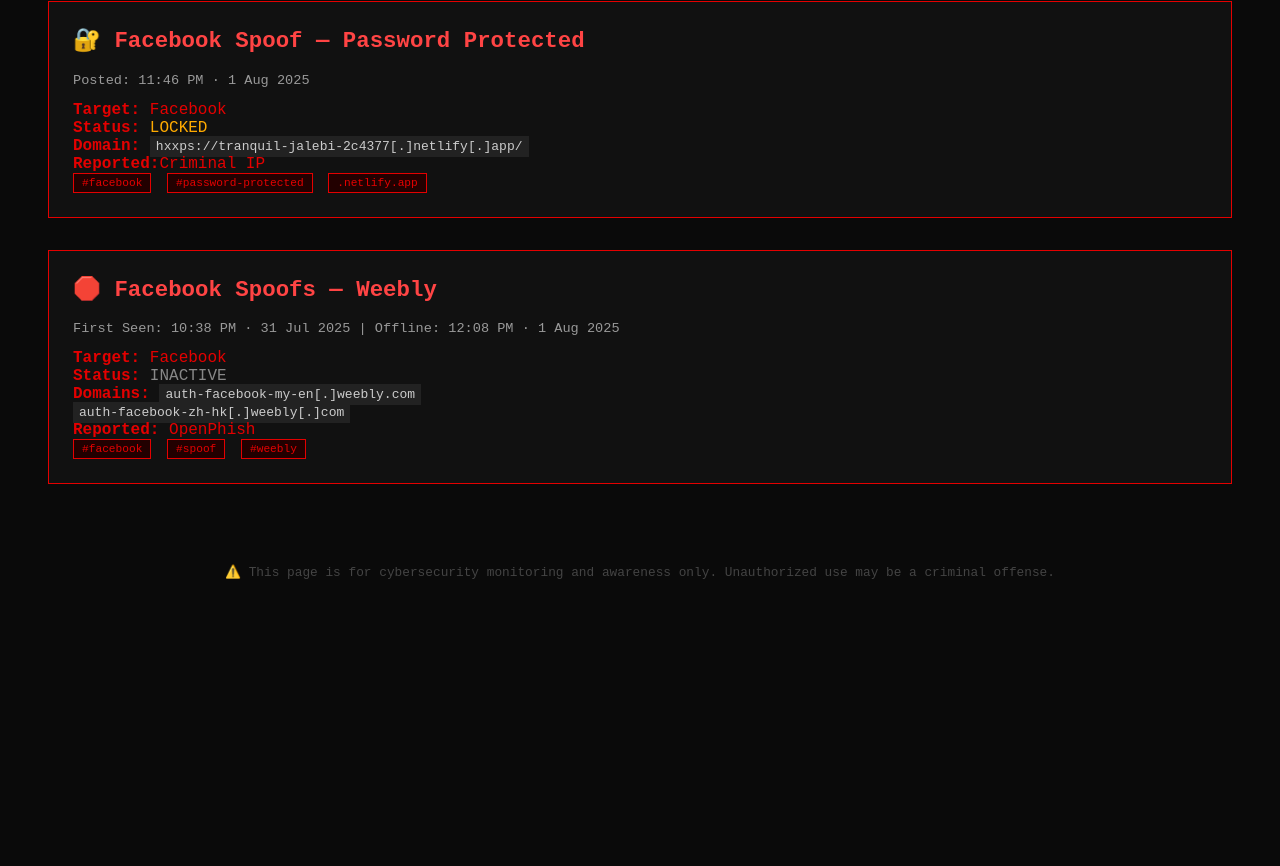
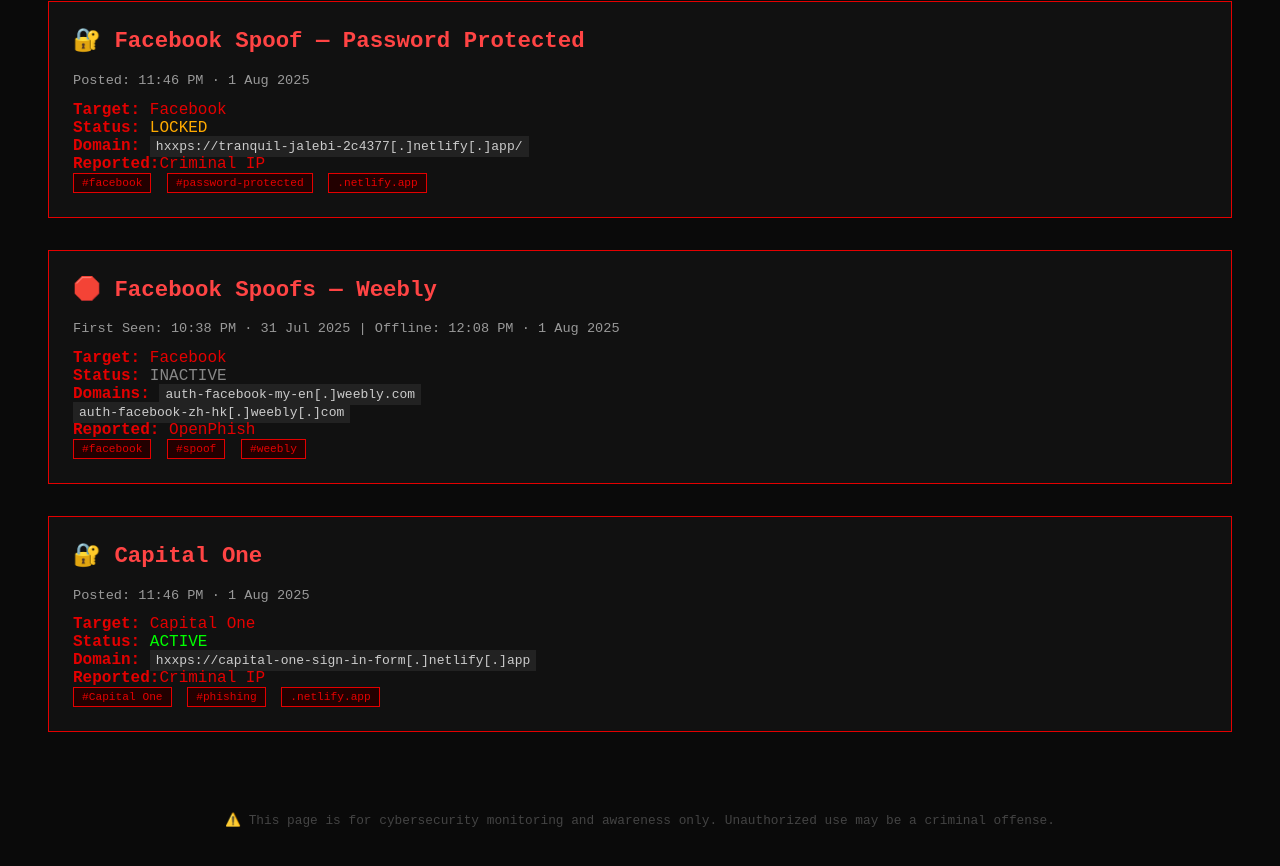
Before and after one commit to ooo889hh/s3curethewebIntelFeed, a plain HTML site: page index.html in a window 1280 px wide. Shown: the part 433-1299 px from the top of the page. Before the commit the page ends 1061 px from the top, so only its background shows below. Drawn offline with Linux system fonts and the light colour scheme.

Commit message:
Update index.html

```diff
--- a/index.html
+++ b/index.html
@@ -107,6 +107,20 @@
     </div>
   </div>
 
+   <div class="entry">
+    <h2>🔐 Capital One</h2>
+    <div class="meta">Posted: 11:46 PM · 1 Aug 2025</div>
+    <div><strong>Target:</strong> Capital One</div>
+    <div><strong>Status:</strong> <span style="color: #0f0;">ACTIVE</span></div>
+    <div><strong>Domain:</strong> <code>hxxps://capital-one-sign-in-form[.]netlify[.]app</code></div>
+    <div><strong>Reported:</strong>Criminal IP</div>
+    <div>
+      <span class="tag">#Capital One</span>
+      <span class="tag">#phishing</span>
+      <span class="tag">.netlify.app</span>
+    </div>
+  </div>
+
   <footer>
     ⚠️ This page is for cybersecurity monitoring and awareness only.
     Unauthorized use may be a criminal offense.
```
